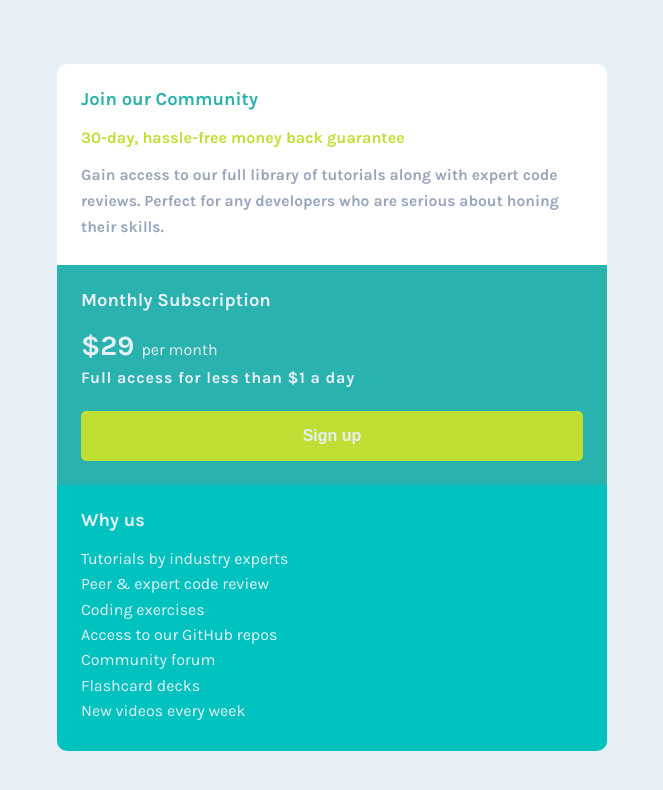
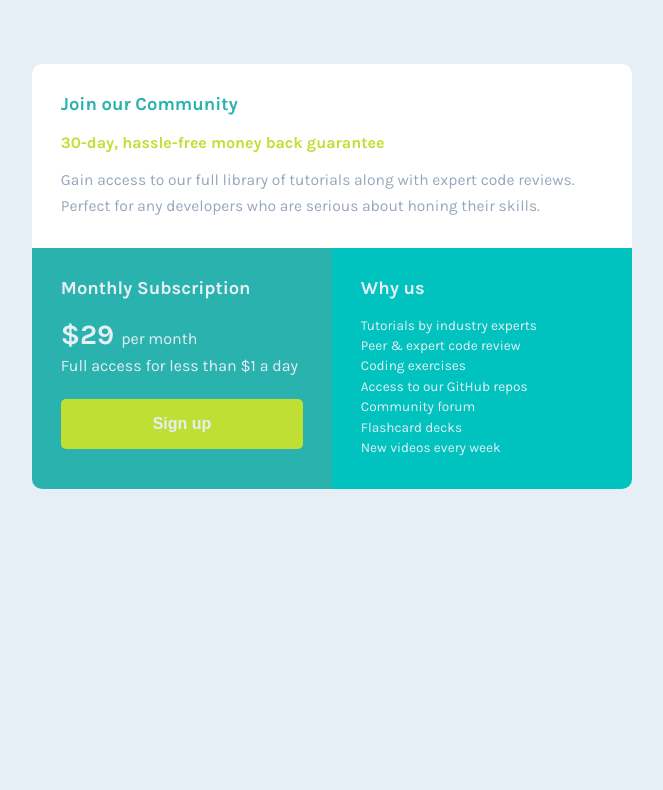
Before and after one commit to ManudeQuevedo/fem-single-price-grid-component, a React (Create React App) app: page / in a window 1280 px wide. Shown: the top 790 px of the page, without its empty margins (308-971 px from the left). Built offline with nearby package versions, Linux system fonts and the light colour scheme.

Commit message:
ALmost completed desktop version

```diff
--- a/src/App.css
+++ b/src/App.css
@@ -52,9 +52,14 @@ body {
 ================== */
 .card__container {
 	margin: 0 auto;
-	max-width: 550px;
+	max-width: 600px;
 	padding: 4em 0;
 	width: 85%;
+}
+
+.card__group {
+	display: flex;
+	flex-direction: column;
 }
 
 /* ==================
@@ -80,7 +85,7 @@ body {
 .community__text {
 	color: var(--grayish-blue);
 	font-size: 0.975rem;
-	font-weight: 700;
+	font-weight: 400;
 	line-height: 1.65;
 }
 
@@ -112,8 +117,7 @@ body {
 .subscription__text {
 	color: var(--light-gray);
 	font-size: 1rem;
-	font-weight: 700;
-	letter-spacing: 0.75px;
+	font-weight: 400;
 	margin-bottom: 1.5em;
 }
 
@@ -159,5 +163,31 @@ body {
 }
 
 .why__list li {
+	font-size: 0.85rem;
 	margin-bottom: 0.4em;
 }
+
+@media screen and (min-width: 768px) {
+	.card__group {
+		flex-direction: row;
+	}
+
+	.why__container,
+	.subscription__container {
+		width: 50%;
+	}
+
+	.subscription__container {
+		border-bottom-left-radius: 10px;
+	}
+
+	.why__container {
+		border-bottom-left-radius: 0;
+	}
+
+	.community__container,
+	.subscription__container,
+	.why__container {
+		padding: 1.8em;
+	}
+}
```
